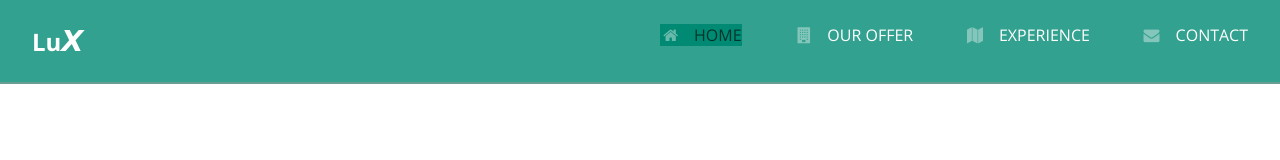
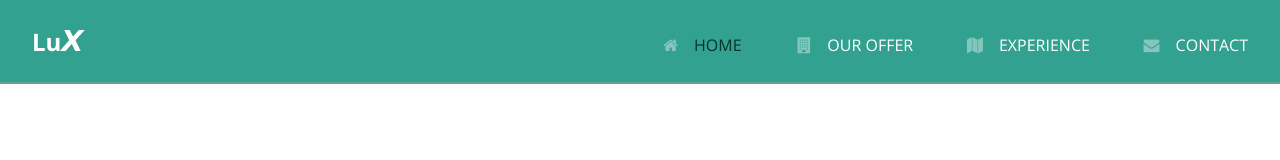
Before and after one commit to akoliag/CSS-projects, a plain HTML site: page LuX/index.html in a window 1280 px wide. In both pictures the pointer is over the link "HOME". Drawn offline with nearby package versions, Linux system fonts and the light colour scheme.

Commit message:
navbar adjustemnts

```diff
--- a/LuX/css/style.css
+++ b/LuX/css/style.css
@@ -93,7 +93,7 @@ header::after {
 .menu-toggle {
     padding: 1em;
     position: absolute;
-    top: .5em;
+    top: 1.5em;
     right: .5em;
     cursor: pointer;
 }
@@ -155,11 +155,18 @@ header::after {
         border: none;
     }
     .site-nav a {
+        margin-top: 10px;
         padding: 0;
         margin-left: 3em;
         background: none;
     }
 
+    .site-nav a:hover,
+    .site-nav a:focus {
+        background: none;
+        color: #01352C;
+    }
+
     .site-nav--icon {
         display: none;
     }
```
